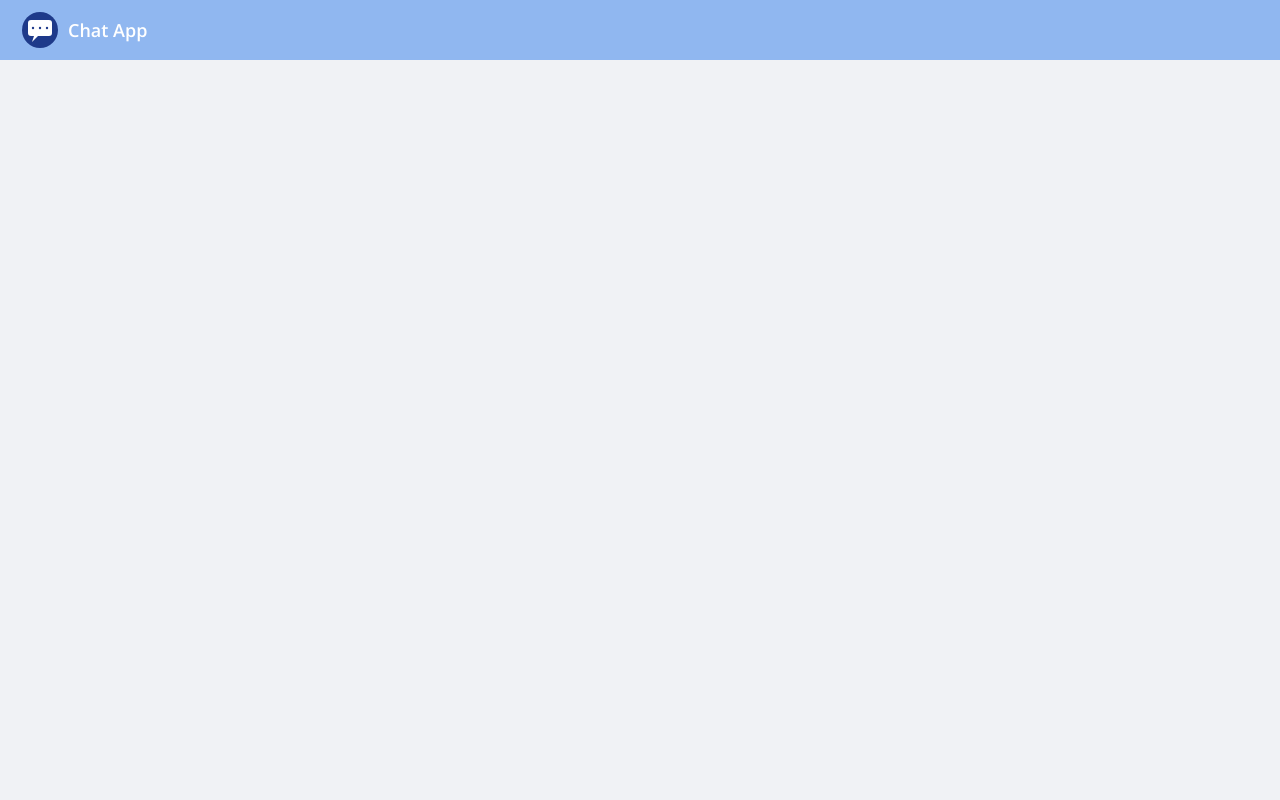
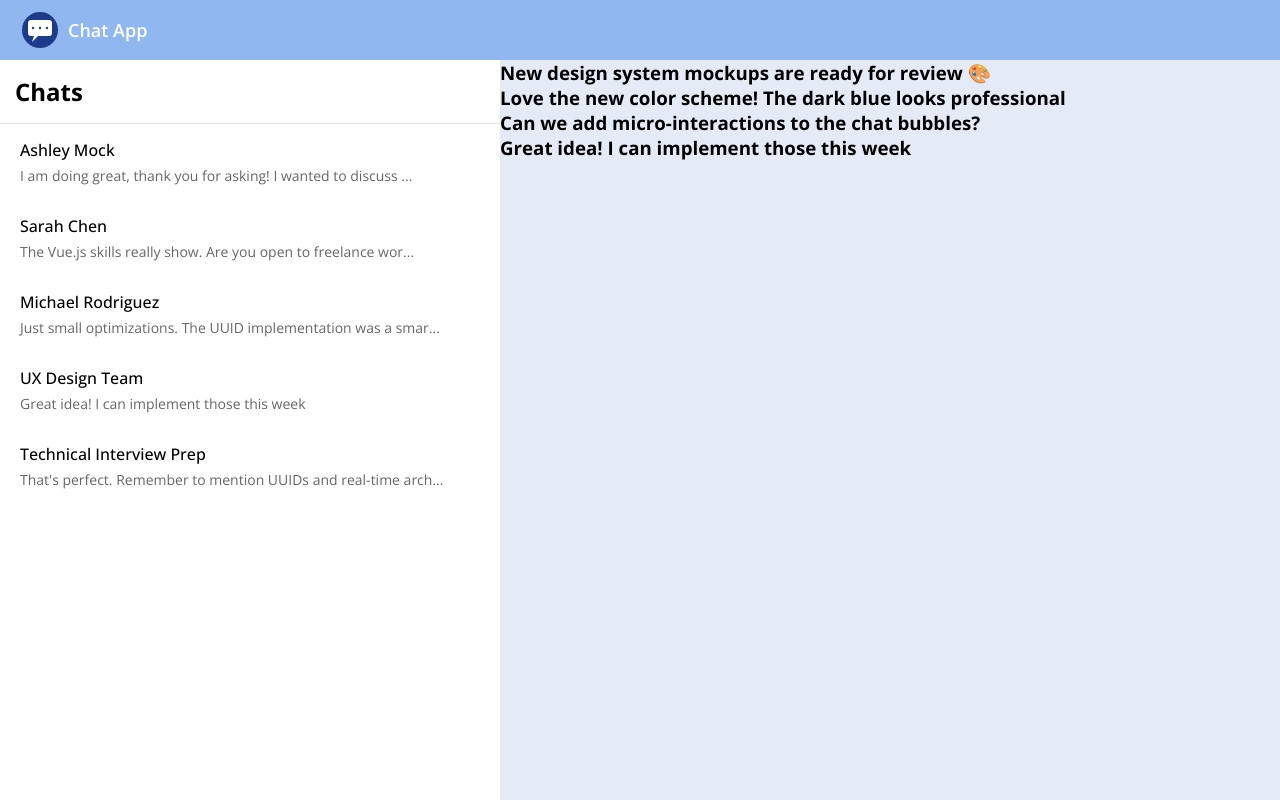
Before and after one commit to ruslanskrims/chat-app, a Vue app: page /chat/071fa3f7-ed00-441e-8c2b-381a3729d62d in a window 1280 px wide. Before the commit this address had no page. Built offline with nearby package versions, Linux system fonts and the light colour scheme.

Commit message:
feature: added ChatWindow, splitted ChatList and ChatItem. Added new route for concrete chat

```diff
--- /dev/null
+++ b/src/features/chat/components/ChatItem.vue
@@ -0,0 +1,50 @@
+<script lang="ts" setup>
+import type { Chat } from '../stores/chatStore'
+import { getLastMessage } from '../utils/chatUtils'
+
+defineProps<{ chat: Chat }>()
+</script>
+
+<template>
+  <RouterLink :to="`/chat/${chat.id}`">
+    <div class="sidebar__chat-item" :key="chat.id">
+      <div class="sidebar__chat-item__content">
+        <h3 class="sidebar__chat-item__name">{{ chat.title }}</h3>
+        <p class="sidebar__chat-item__last-message">
+          {{ getLastMessage(chat) }}
+        </p>
+      </div>
+    </div>
+  </RouterLink>
+</template>
+
+<style scoped lang="scss">
+a {
+  text-decoration: none;
+  color: inherit;
+}
+
+.sidebar {
+  &__chat-item {
+    border-radius: 10px;
+    padding: 15px;
+    cursor: pointer;
+    margin: 0 5px;
+    &:hover {
+      background-color: #fafafa;
+    }
+
+    &__name {
+      margin: 0;
+      font-size: 16px;
+      font-weight: 500;
+    }
+
+    &__last-message {
+      margin: 5px 0 0;
+      font-size: 14px;
+      color: #666;
+    }
+  }
+}
+</style>
--- /dev/null
+++ b/src/features/chat/components/ChatList.vue
@@ -0,0 +1,20 @@
+<script lang="ts" setup>
+import ChatItem from './ChatItem.vue'
+import type { Chat } from '../stores/chatStore'
+
+defineProps<{ chats: Chat[] }>()
+</script>
+
+<template>
+  <el-scrollbar class="sidebar__chat-list">
+    <ChatItem v-for="chat in chats" :key="chat.id" :chat="chat" />
+  </el-scrollbar>
+</template>
+
+<style scoped lang="scss">
+.sidebar {
+  &__chat-list {
+    flex: 1;
+  }
+}
+</style>
--- /dev/null
+++ b/src/features/chat/components/ChatSidebar.vue
@@ -0,0 +1,44 @@
+<script setup lang="ts">
+import { useChatStore } from '@/features/chat/stores/chatStore'
+import ChatList from './ChatList.vue'
+
+const { chats } = useChatStore()
+</script>
+
+<template>
+  <el-aside class="sidebar__aside">
+    <div class="sidebar__header">
+      <h2 class="sidebar__header-title">Chats</h2>
+    </div>
+    <ChatList :chats="chats" />
+  </el-aside>
+</template>
+
+<style scoped lang="scss">
+.sidebar {
+  &__container {
+    display: flex;
+    flex-direction: column;
+    height: 100%;
+    background-color: #fafcff;
+  }
+
+  &__aside {
+    background-color: #ffffff;
+    display: flex;
+    flex-direction: column;
+    height: 100%;
+    width: 500px;
+  }
+
+  &__header {
+    flex-shrink: 0;
+    padding: 15px;
+    border-bottom: 1px solid rgba(0, 0, 0, 0.1);
+  }
+
+  &__header-title {
+    margin: 0;
+  }
+}
+</style>
--- /dev/null
+++ b/src/features/chat/components/ChatWindow.vue
@@ -0,0 +1,59 @@
+<script lang="ts" setup>
+import { useChatStore } from '@/features/chat/stores/chatStore'
+import { computed } from 'vue'
+import { useRoute } from 'vue-router'
+
+const route = useRoute()
+const { chats } = useChatStore()
+
+const chatId = computed(() => route.params.chatId as string)
+
+const messages = computed(() => {
+  const chat = chats.find((c) => c.id === chatId.value)
+  return chat ? chat.messages : []
+})
+</script>
+
+<template>
+  <el-container class="chatwindow__container">
+    <div v-if="chatId" class="chatwindow__content">
+      <el-scrollbar class="chatwindow__message-list">
+        <div class="chatwindow__message-item" v-for="message in messages" :key="message.id">
+          <div class="chatwindow__message-item__content">
+            <h3 class="chatwindow__message-item__name">{{ message.text }}</h3>
+          </div>
+        </div>
+      </el-scrollbar>
+    </div>
+  </el-container>
+</template>
+
+<style scoped lang="scss">
+.chatwindow {
+  &__container {
+    background-color: #e4ebf7;
+    display: flex;
+    flex-direction: column;
+    height: 100%;
+  }
+
+  &__content {
+    flex: 1;
+    display: flex;
+    overflow: hidden;
+  }
+
+  &__message-list {
+    flex: 1;
+  }
+
+  &__empty {
+    display: flex;
+    align-items: center;
+    justify-content: center;
+    height: 100%;
+    color: #999;
+    font-size: 16px;
+  }
+}
+</style>
--- a/src/features/chat/components/Sidebar.vue
+++ /dev/null
@@ -1,81 +0,0 @@
-<script setup lang="ts">
-import { useChatStore } from '@/features/chat/stores/chatStore'
-import { getLastMessage } from '../utils/chatUtils'
-
-const { chats } = useChatStore()
-</script>
-
-<template>
-  <el-container class="sidebar__container">
-    <el-aside class="sidebar__aside">
-      <div class="sidebar__header">
-        <h2 class="sidebar__header-title">Chats</h2>
-      </div>
-      <el-scrollbar class="sidebar__chat-list">
-        <div class="sidebar__chat-item" v-for="chat in chats" :key="chat.id">
-          <div class="sidebar__chat-item__content">
-            <h3 class="sidebar__chat-item__name">{{ chat.title }}</h3>
-            <p class="sidebar__chat-item__last-message">
-              {{ getLastMessage(chat) }}
-            </p>
-          </div>
-        </div>
-      </el-scrollbar>
-    </el-aside>
-  </el-container>
-</template>
-
-<style scoped lang="scss">
-.sidebar {
-  &__container {
-    display: flex;
-    flex-direction: column;
-    height: 100%;
-    background-color: #fafcff;
-  }
-
-  &__aside {
-    background-color: #ffffff;
-    display: flex;
-    flex-direction: column;
-    height: 100%;
-    width: 500px;
-  }
-
-  &__header {
-    flex-shrink: 0;
-    padding: 15px;
-    border-bottom: 1px solid rgba(0, 0, 0, 0.1);
-  }
-
-  &__header-title {
-    margin: 0;
-  }
-
-  &__chat-list {
-    flex: 1;
-  }
-
-  &__chat-item {
-    border-radius: 10px;
-    padding: 15px;
-    cursor: pointer;
-    margin: 0 5px;
-    &:hover {
-      background-color: #fafafa;
-    }
-
-    &__name {
-      margin: 0;
-      font-size: 16px;
-      font-weight: 500;
-    }
-
-    &__last-message {
-      margin: 5px 0 0;
-      font-size: 14px;
-      color: #666;
-    }
-  }
-}
-</style>
--- a/src/router/index.ts
+++ b/src/router/index.ts
@@ -13,6 +13,11 @@ const router = createRouter({
       name: 'chat',
       component: ChatView,
     },
+    {
+      path: '/chat/:chatId',
+      name: 'chatId',
+      component: ChatView,
+    },
   ],
 })
 
--- a/src/views/ChatView.vue
+++ b/src/views/ChatView.vue
@@ -1,10 +1,12 @@
 <script setup lang="ts">
-import Sidebar from '@/features/chat/components/Sidebar.vue'
+import ChatSidebar from '@/features/chat/components/ChatSidebar.vue'
+import ChatWindow from '@/features/chat/components/ChatWindow.vue'
 </script>
 
 <template>
   <div class="layout">
-    <Sidebar />
+    <ChatSidebar />
+    <ChatWindow />
   </div>
 </template>
 
```
